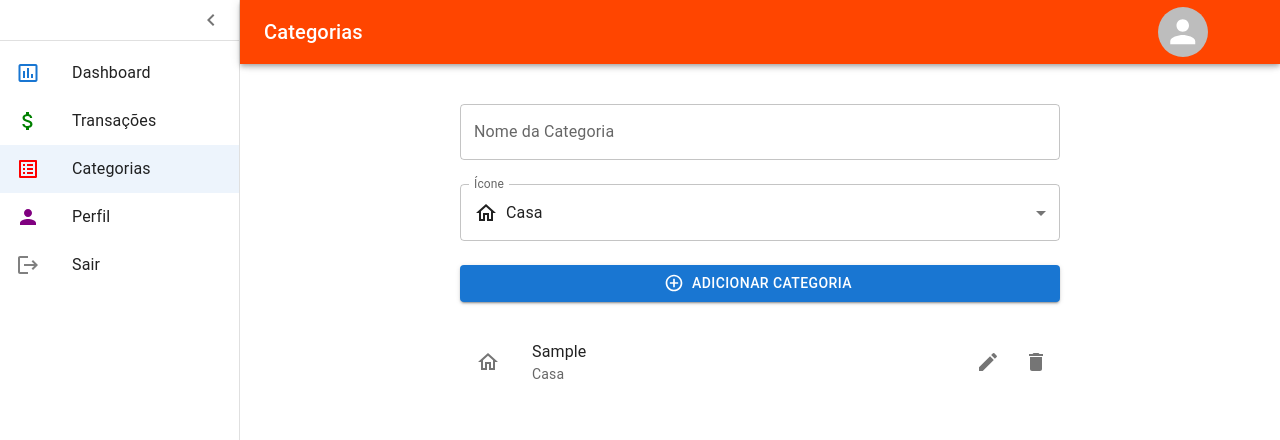
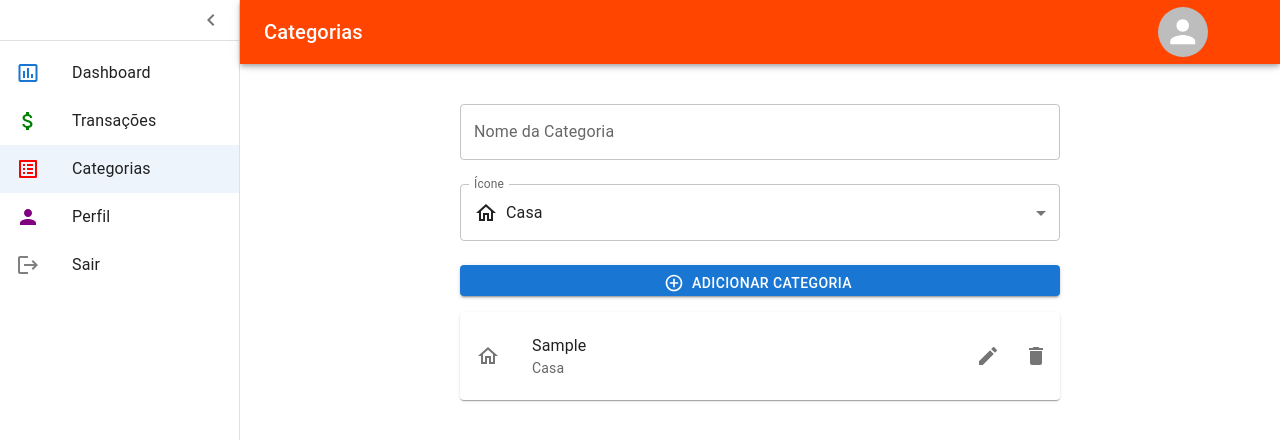
Before and after one commit to O-Farias/PlanifiqueV1-Frontend, a React (Vite) app: page /categorias in a window 1280 px wide. Both pictures are taken after typing "Sample" into the empty fields and a click on the button "ADICIONAR CATEGORIA". Shown: the top 440 px of the page. Built offline with nearby package versions, Linux system fonts and the light colour scheme.

Commit message:
Adicionado Scroll para visualizar as categorias

```diff
--- a/src/pages/Categorias.tsx
+++ b/src/pages/Categorias.tsx
@@ -207,6 +207,31 @@ const Categorias: React.FC = () => {
                   icon: e.target.value as keyof typeof categoryIconsList,
                 })
               }
+              MenuProps={{
+                PaperProps: {
+                  style: {
+                    maxHeight: "200px",
+                    overflowY: "auto",
+                  },
+                },
+                sx: {
+                  "& .MuiPaper-root": {
+                    "&::-webkit-scrollbar": {
+                      width: "8px",
+                    },
+                    "&::-webkit-scrollbar-track": {
+                      backgroundColor: "#f1f1f1",
+                    },
+                    "&::-webkit-scrollbar-thumb": {
+                      backgroundColor: "#888",
+                      borderRadius: "4px",
+                      "&:hover": {
+                        backgroundColor: "#555",
+                      },
+                    },
+                  },
+                },
+              }}
             >
               {Object.entries(categoryIconsList).map(([key, value]) => {
                 const Icon = value.icon;
@@ -227,12 +252,40 @@ const Categorias: React.FC = () => {
             variant="contained"
             onClick={handleAddCategory}
             startIcon={<AddCircleOutline />}
-            sx={{ mt: 2 }}
+            sx={{
+              mt: 2,
+              mb: 0,
+              paddingBottom: 0,
+            }}
           >
             {editIndex !== null ? "Editar Categoria" : "Adicionar Categoria"}
           </Button>
 
-          <List sx={{ mt: 2 }}>
+          {/* Renderiza a lista apenas se houver categorias */}
+          {categories.length > 0 && (
+            <List
+              sx={{
+                mt: 2,
+                maxHeight: "400px",
+                overflowY: "auto",
+                bgcolor: "background.paper",
+                borderRadius: 1,
+                boxShadow: 1,
+                "&::-webkit-scrollbar": {
+                  width: "8px",
+                },
+                "&::-webkit-scrollbar-track": {
+                  backgroundColor: "#f1f1f1",
+                },
+                "&::-webkit-scrollbar-thumb": {
+                  backgroundColor: "#888",
+                  borderRadius: "4px",
+                  "&:hover": {
+                    backgroundColor: "#555",
+                  },
+                },
+              }}
+            >
               {categories.map((category, index) => {
                 const IconComponent = categoryIconsList[category.icon].icon;
                 return (
@@ -263,6 +316,7 @@ const Categorias: React.FC = () => {
                 );
               })}
             </List>
+          )}
         </Box>
       </Box>
     </Box>
```
Lines whose indentation alone changed are shown as unchanged.
